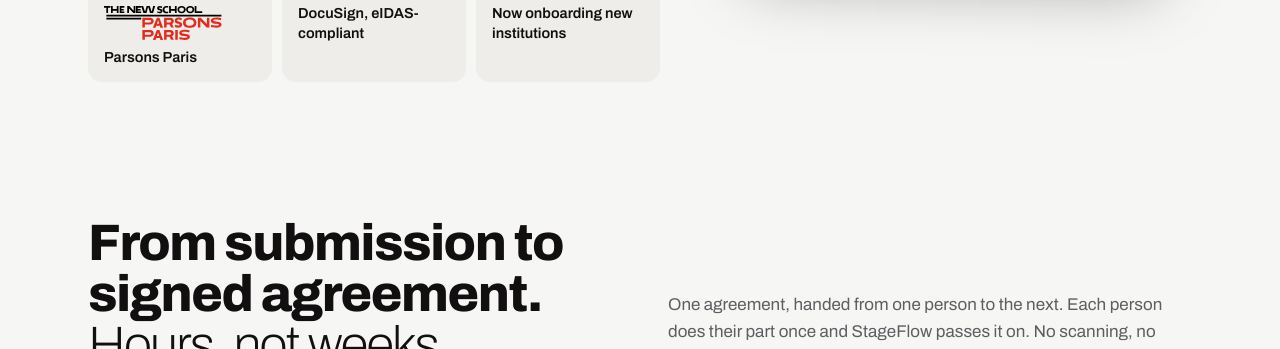
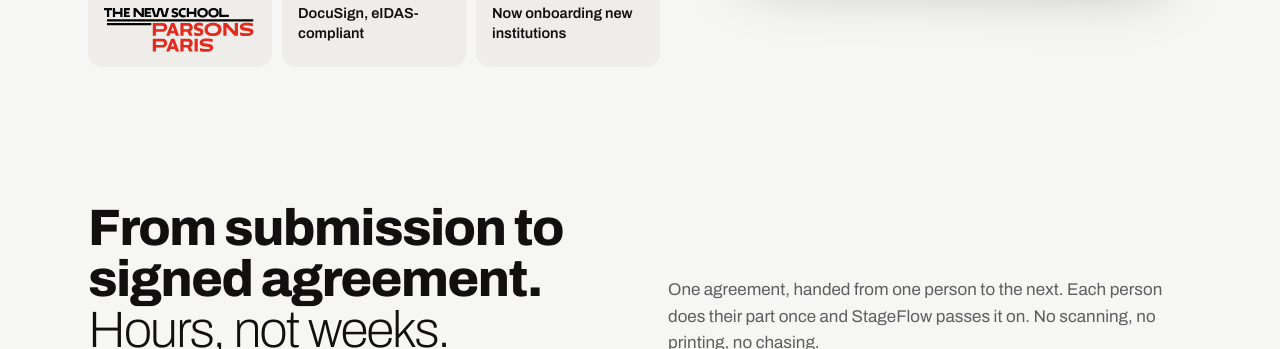
Before and after one commit to byemalin/stageflow-landing, a plain HTML site: page index.html in a window 1280 px wide. Shown: the part 751-1100 px from the top of the page. Drawn offline with nearby package versions, Linux system fonts and the light colour scheme; a web font is replaced by a local one.

Commit message:
In use at: large Parsons Paris logo only, whole box links to their site with an external-link icon

```diff
--- a/index.html
+++ b/index.html
@@ -145,12 +145,14 @@
     .hero-sub { font-size: 19px; max-width: 32em; color: var(--muted); margin-bottom: 34px; }
     .hero-cta { display: flex; flex-wrap: wrap; gap: 12px; margin-bottom: 52px; }
     .facts { display: grid; grid-template-columns: repeat(3, minmax(0, 1fr)); gap: 10px; }
-    .facts div { background: var(--soft); border-radius: var(--r-m); padding: 13px 16px 14px; }
+    .facts div, .facts .client { background: var(--soft); border-radius: var(--r-m); padding: 13px 16px 14px; }
     .facts .label { display: block; color: var(--muted); margin-bottom: 4px; }
     .facts p { font-size: 14.5px; line-height: 1.35; font-weight: 600; }
-    .facts .client { display: block; margin-top: 6px; color: inherit; text-decoration: none; }
-    .facts .client:hover p { text-decoration: underline; text-underline-offset: 3px; }
-    .facts .client img { display: block; width: 100%; max-width: 118px; height: auto; margin-bottom: 7px; }
+    .facts .client { display: block; position: relative; color: inherit; text-decoration: none; transition: background-color .15s; }
+    .facts .client:hover { background: #e6e5e0; }
+    .facts .client .ext { position: absolute; top: 14px; right: 14px; width: 12px; height: 12px; color: var(--muted); }
+    .facts .client:hover .ext { color: var(--ink); }
+    .facts .client img { display: block; width: 100%; max-width: 150px; height: auto; margin-top: 8px; }
     .ref-card blockquote a { color: inherit; text-decoration: underline; text-decoration-thickness: 1px; text-underline-offset: 4px; }
 
     /* ---------- The convention (hero paper) ---------- */
@@ -593,7 +595,7 @@
           <a class="btn btn-line" href="#how-it-works" data-i18n="cta.how">See how it works</a>
         </div>
         <div class="facts">
-          <div><span class="label" data-i18n="fact1.l">In use at</span><a class="client" href="https://www.newschool.edu/parsons-paris/" target="_blank" rel="noopener"><img src="parsons-paris.svg" alt="" width="118" height="35"><p>Parsons Paris</p></a></div>
+          <a class="client" href="https://www.newschool.edu/parsons-paris/" target="_blank" rel="noopener" aria-label="In use at Parsons Paris (opens in a new tab)" data-i18n-aria="fact1.aria"><span class="label" data-i18n="fact1.l">In use at</span><svg class="ext" viewBox="0 0 12 12" aria-hidden="true"><path d="M4 2.5h5.5V8M9.5 2.5l-7 7" fill="none" stroke="currentColor" stroke-width="1.4" stroke-linecap="round" stroke-linejoin="round"/></svg><img src="parsons-paris.svg" alt="" width="150" height="44"></a>
           <div><span class="label">Signatures</span><p data-i18n="fact2.v">DocuSign, eIDAS-compliant</p></div>
           <div><span class="label" data-i18n="fact3.l">Availability</span><p data-i18n="fact3.v">Now onboarding new institutions</p></div>
         </div>
@@ -939,6 +941,7 @@
       'hero.sub': "StageFlow accompagne chaque stage, du formulaire de l'étudiant à la convention entièrement signée. La convention est générée, envoyée à chaque signataire dans le bon ordre via DocuSign, puis enregistrée. Votre bureau des stages n'a plus à courir après les papiers.",
       'hero.docalt': "Exemple de convention de stage, signée tour à tour par l'organisme d'accueil, le stagiaire et l'établissement, puis tamponnée comme signée.",
       'fact1.l': "Déjà utilisé par",
+      'fact1.aria': "Déjà utilisé par Parsons Paris (s'ouvre dans un nouvel onglet)",
       'fact2.v': "DocuSign, conforme eIDAS",
       'fact3.l': "Disponibilité",
       'fact3.v': "Ouvert aux nouveaux établissements",
```
